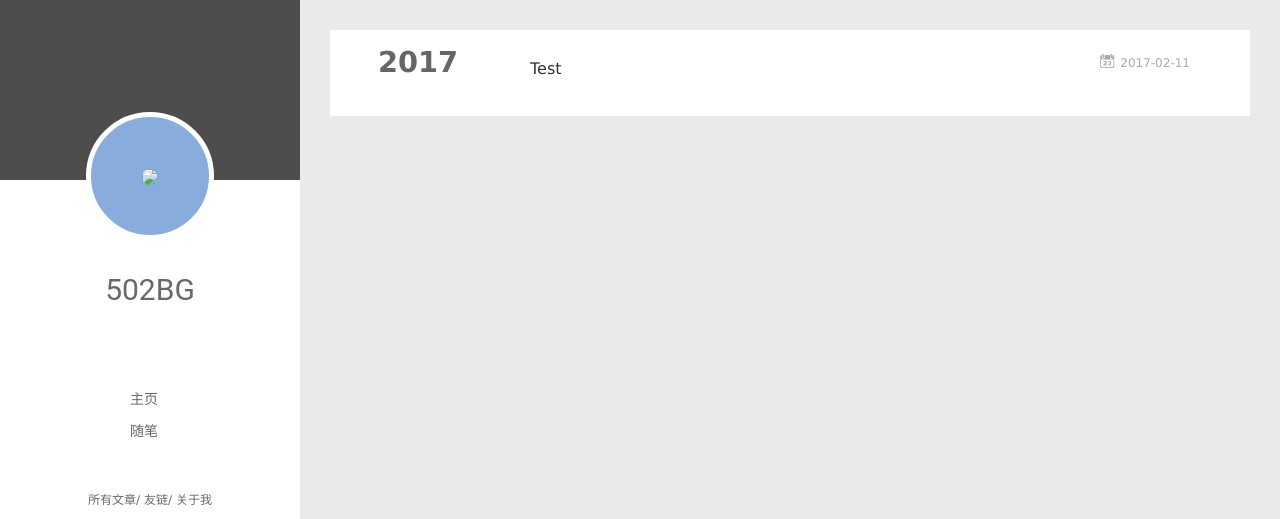
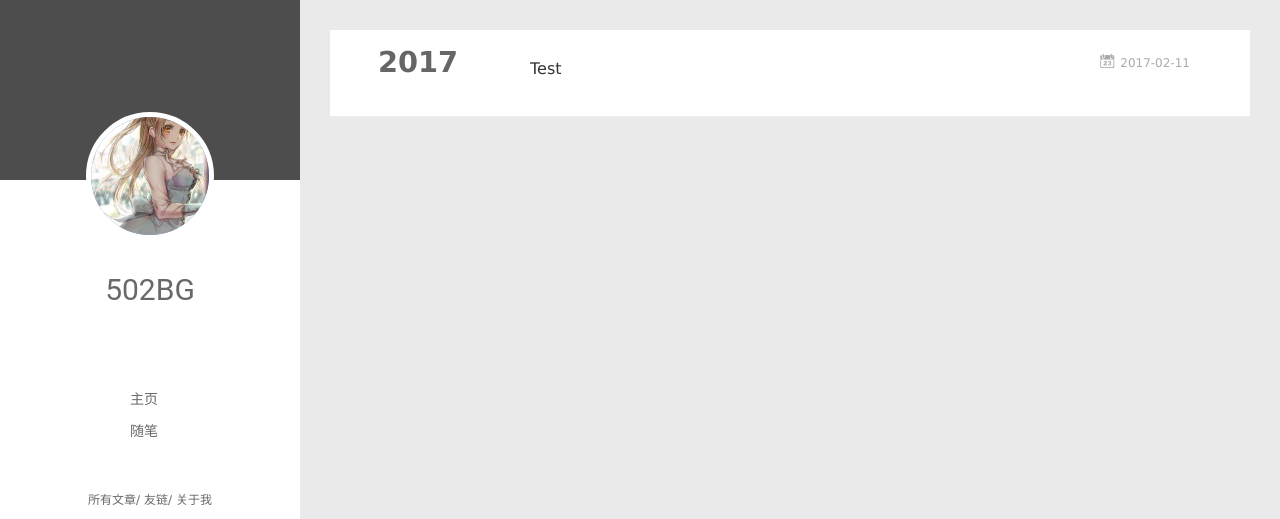
Before and after one commit to maoshunyu/maoshunyu.github.io, a plain HTML site: page archives/index.html in a window 1280 px wide. Shown: the top 519 px of the page. Drawn offline with Linux system fonts and the light colour scheme; no server answers.

Commit message:
Add files via upload

```diff
--- a/archives/index.html
+++ b/archives/index.html
@@ -40,7 +40,7 @@
 <div class="intrude-less">
 	<header id="header" class="inner">
 		<a href="/" class="profilepic">
-			<img src="img/pixiv57200181.png" class="js-avatar">
+			<img src="/img/pixiv57200181.png" class="js-avatar">
 		</a>
 		<hgroup>
 		  <h1 class="header-author"><a href="/">502BG</a></h1>
@@ -100,7 +100,7 @@
 	<div class="intrude-less">
 		<header id="header" class="inner">
 			<div class="profilepic">
-				<img src="img/pixiv57200181.png" class="js-avatar">
+				<img src="/img/pixiv57200181.png" class="js-avatar">
 			</div>
 			<hgroup>
 			  <h1 class="header-author js-header-author">502BG</h1>
```
Also changed, not shown: 2017/02/11/Test/index.html (+3 -3 lines), archives/2017/02/index.html (+2 -2 lines), archives/2017/index.html (+2 -2 lines), index.html (+2 -2 lines).
